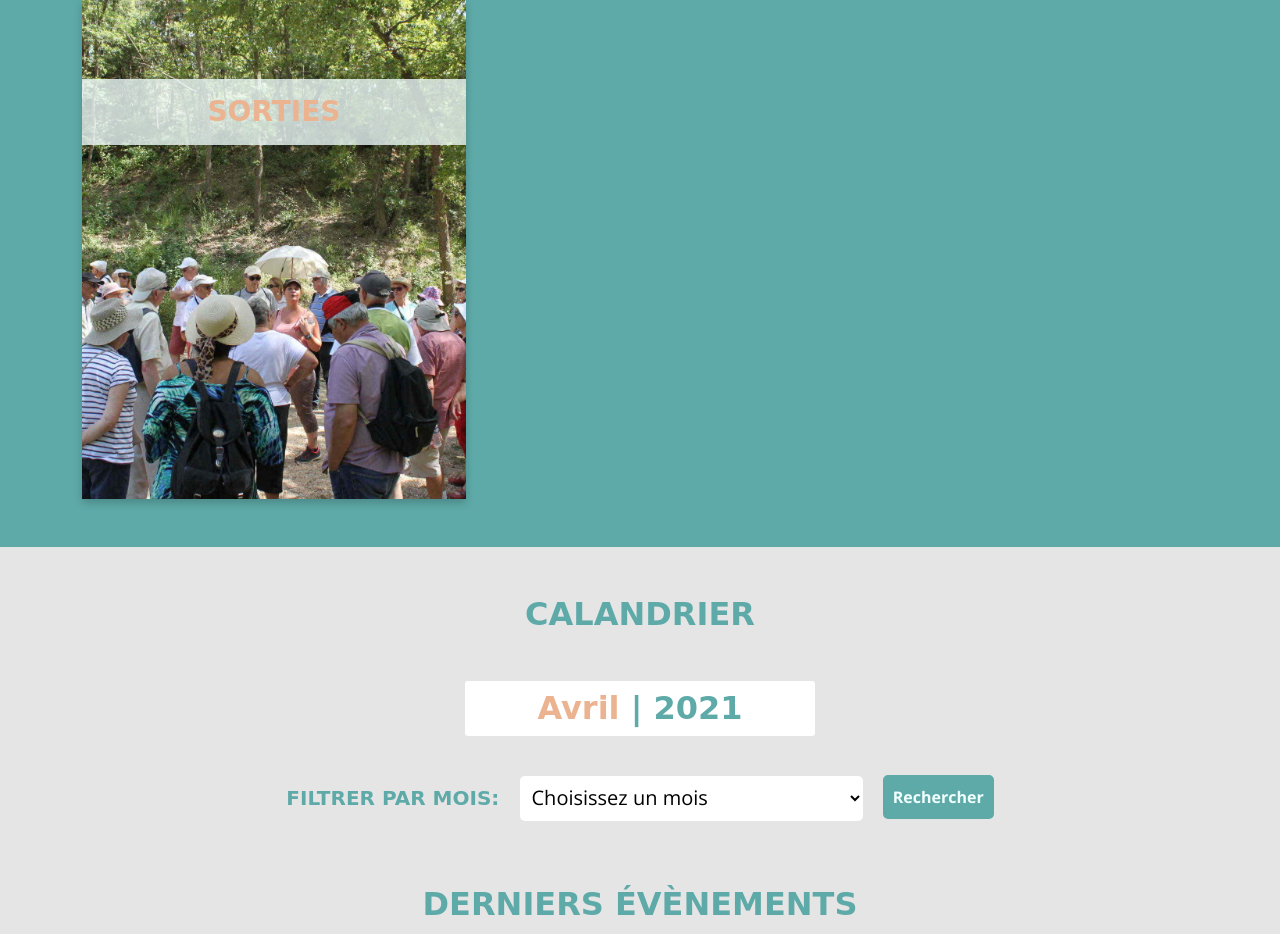
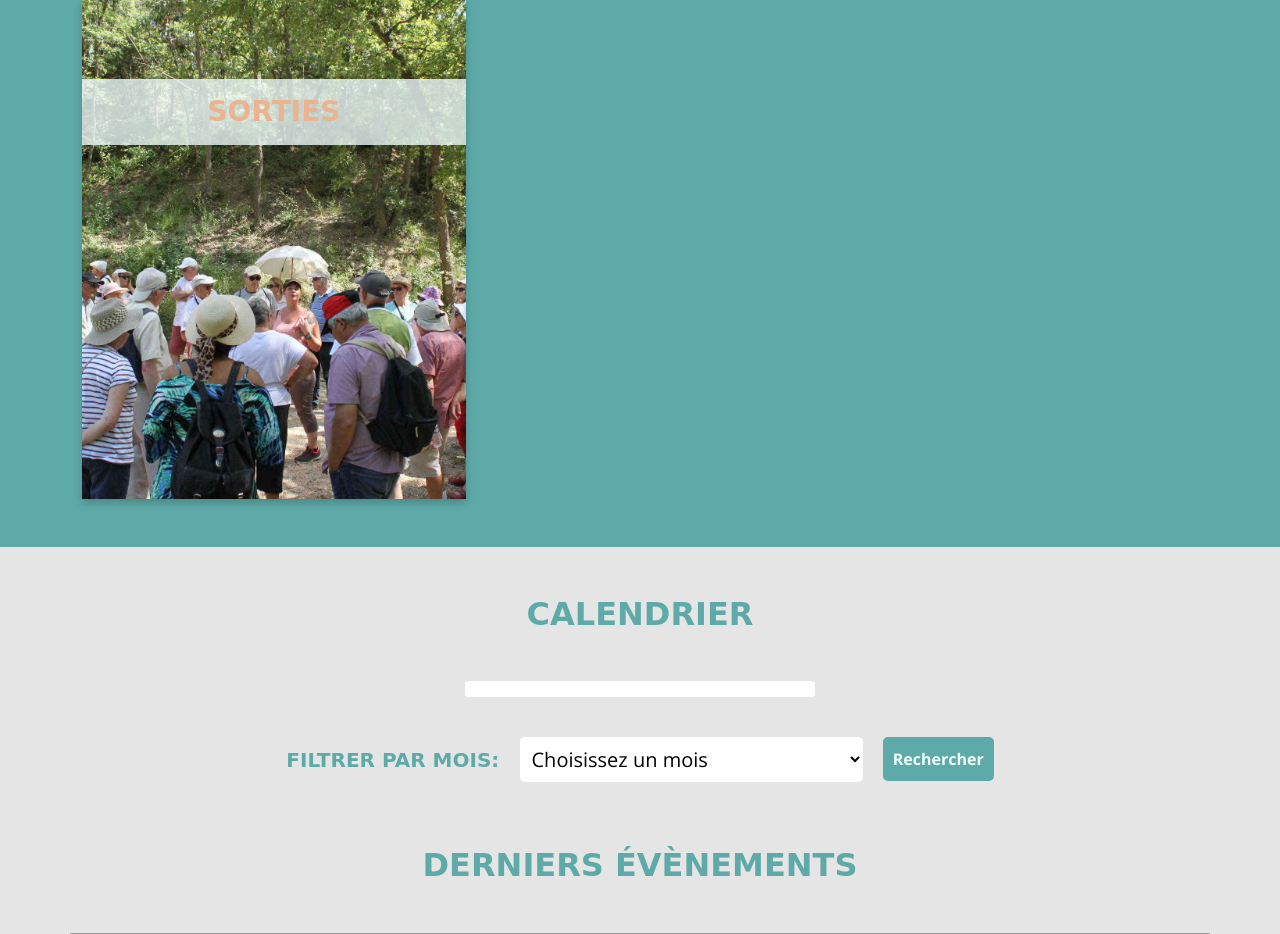
Before and after one commit to WildCodeSchool/orleans-php-202103-project-tempsloisirs, a PHP site: template src/View/Home/event.html.twig in a window 1280 px wide. Shown: the part 741-1675 px from the top of the page. Run offline with PHP 8.4, Linux system fonts and the light colour scheme; the template is opened without the code that fills it, so the values that code supplies are empty; some libraries are stand-ins or nearby versions; some web fonts are replaced; grey boxes are pictures that could not be loaded.

Commit message:
Replaced code with loops

```diff
--- a/src/View/Home/event.html.twig
+++ b/src/View/Home/event.html.twig
@@ -23,7 +23,7 @@
 						</div>
 						<div class="flip-card-back">
 							<h3>Bingo</h3>
-							<p>On fait de bingo reguliérment entre les adhérents et ses familles. Ce jeu, permettant de gagner des prix est très populaire entre notres adhérents.
+							<p>On fait de bingo régulièrement entre les adhérents et leurs familles. Ce jeu, permettant de gagner des prix est très populaire chez notres adhérents.
 							</p>
 						</div>
 					</div>
@@ -60,7 +60,7 @@
 		</div>
 
 		<section class="container text-uppercase text-center mb-5 mt-5">
-			<h2 class="m-5">Calandrier</h2>
+			<h2 class="m-5">Calendrier</h2>
 
 			<div
 				class="currentDateTitle">
@@ -68,48 +68,11 @@
 				{#To be changed dynamically #}
 				<h4
 					class="m-4 p-2">
-
-					{% if 'now'|date("m") == "01"%}
-						<span style="color: var(--secondary-color);">Janvier</span>
-					{% endif %}
-					{% if 'now'|date("m") == "02"%}
-						<span style="color: var(--secondary-color);">Février</span>
-					{% endif %}
-					{% if 'now'|date("m") == "03"%}
-						<span style="color: var(--secondary-color);">Mars</span>
-					{% endif %}
-					{% if 'now'|date("m") == "04"%}
-						<span style="color: var(--secondary-color);">Avril</span>
-					{% endif %}
-					{% if 'now'|date("m") == "05"%}
-						<span style="color: var(--secondary-color);">Mai</span>
-					{% endif %}
-					{% if 'now'|date("m") == "06"%}
-						<span style="color: var(--secondary-color);">Juin</span>
-					{% endif %}
-					{% if 'now'|date("m") == "07"%}
-						<span style="color: var(--secondary-color);">Juillet</span>
-					{% endif %}
-					{% if 'now'|date("m") == "08"%}
-						<span style="color: var(--secondary-color);">Aôut</span>
-					{% endif %}
-					{% if 'now'|date("m") == "09"%}
-						<span style="color: var(--secondary-color);">Septembre</span>
-					{% endif %}
-					{% if 'now'|date("m") == "10"%}
-						<span style="color: var(--secondary-color);">Octobre</span>
-					{% endif %}
-					{% if 'now'|date("m") == "11"%}
-						<span style="color: var(--secondary-color);">Novembre</span>
-					{% endif %}
-					{% if 'now'|date("m") == "12"%}
-						<span style="color: var(--secondary-color);">Décembre</span>
-					{% endif %}
-
-					|
-					{{'now'|date("Y")}}</h4>
-
-
+						{% for number, month in constant('App\\Model\\EventManager::MONTHS') %}
+							{% if number == 'now'|date("m") %}
+							<span style="color: var(--secondary-color);">{{ month}} {{'now'|date('Y')}} </span>
+							{% endif %}
+						{% endfor %}
 			</div>
 
 			{# Start Loop Event Card #}
@@ -150,25 +113,15 @@
 			{% endfor %}
 			{# End Loop Event Card #}
 
-			<form action="" method="POST" class="eventForm">
+			<form action="" method="GET" class="eventForm">
 				<div class="">
 					<h5 class="d-inline-block">Filtrer par Mois:</h5>
-					<select name="search" id="monthSelect" class="p-2 m-3 monthSelect" aria-label="Search event by month" value="">
+					<select name="filter" id="monthSelect" class="p-2 m-3 monthSelect" aria-label="Search event by month" value="">
 						<option value="">Choisissez un mois</option>
-						<option value="1">Janvier</option>
-						<option value="2">Février</option>
-						<option value="3">Mars</option>
-						<option value="4">Avril</option>
-						<option value="5">Mai</option>
-						<option value="6">Juin</option>
-						<option value="7">Juillet</option>
-						<option value="8">Aôut</option>
-						<option value="9">Septembre</option>
-						<option value="10">Octobre</option>
-						<option value="11">Novembre</option>
-						<option value="12">Décembre</option>
+						{% for number, month in constant('App\\Model\\EventManager::MONTHS') %}
+							<option value="{{number}}">{{month}}</option>
+						{% endfor %}
 					</select>
-
 					<input class="btn  btn-primary p-2 mb-2" type="submit" id="search" value="Rechercher">
 				</div>
 			</form>
```
Also changed, not shown: src/Model/EventManager.php (+13 -0 lines).
